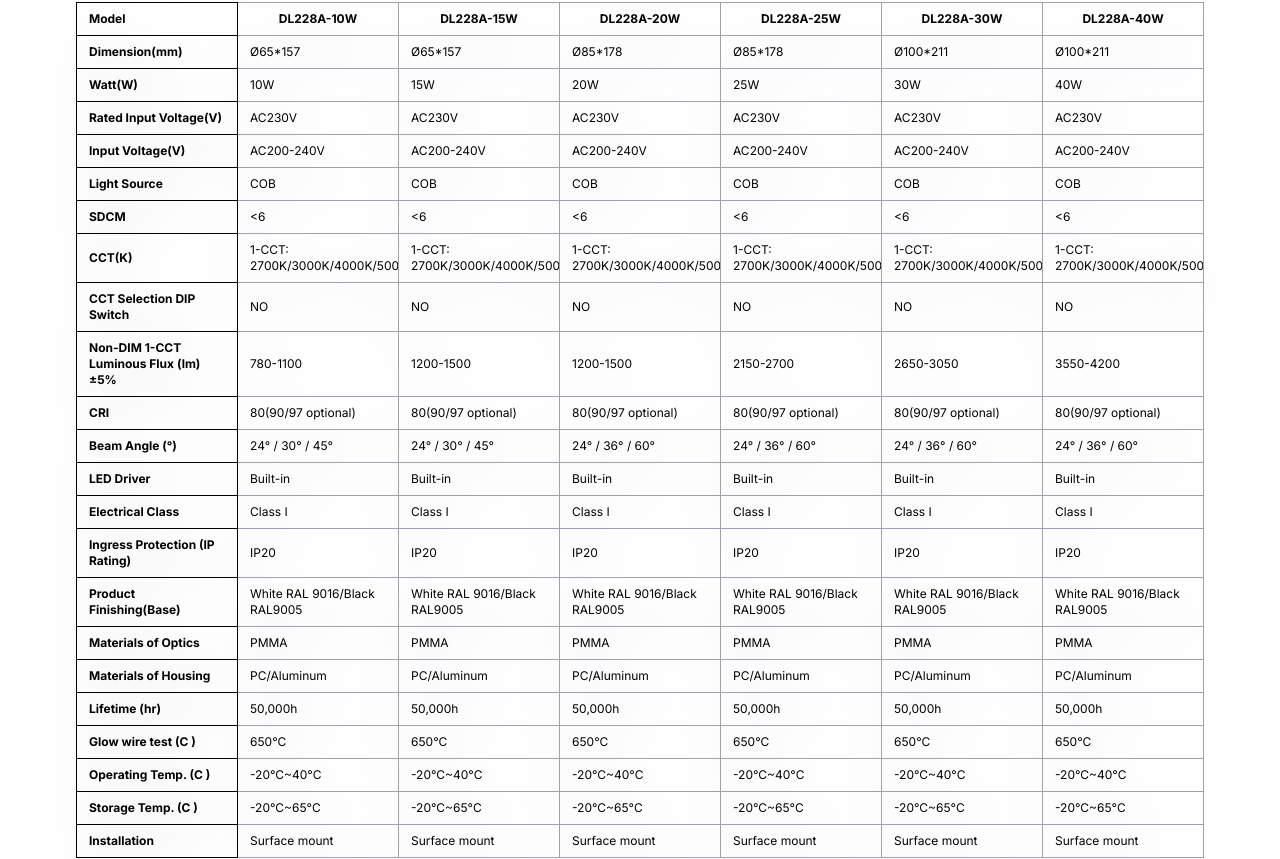
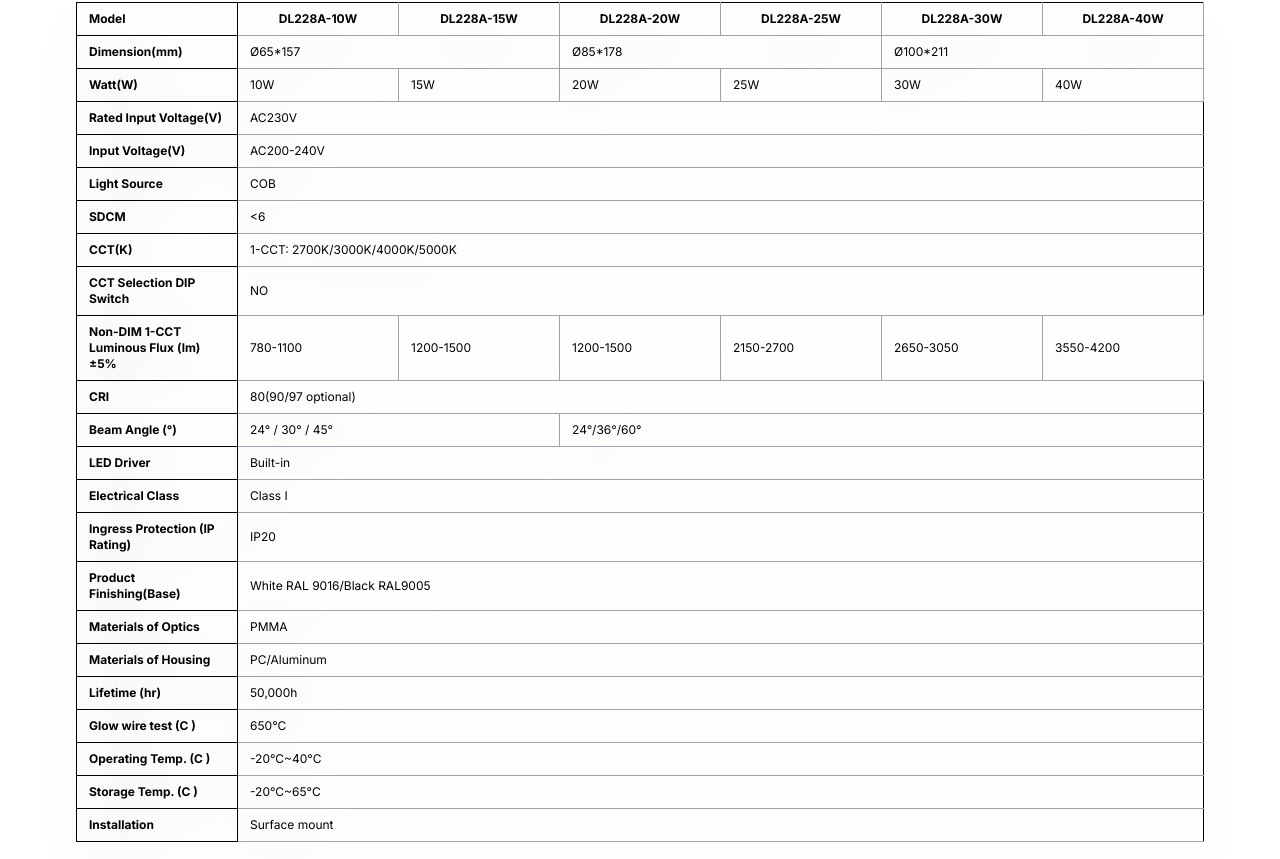
Before and after one commit to muthamizhyadav/auras-front, a React (Vite) app: page /home/products/indoorlights/dl228a in a window 1280 px wide. Shown: the part 886-1745 px from the top of the page. Built offline with nearby package versions, Linux system fonts and the light colour scheme.

Commit message:
datatable

```diff
--- a/src/components/IndoorLights/IndoorDL228.jsx
+++ b/src/components/IndoorLights/IndoorDL228.jsx
@@ -75,11 +75,11 @@ export const IndoorDL228 = () => {
     {
       name: "Dimension(mm)",
       spec1: "Ø65*157",
-      spec2: "Ø65*157",
+      spec2: "",
       spec3: "Ø85*178",
-      spec4: "Ø85*178",
+      spec4: "",
       spec5: "Ø100*211",
-      spec6: "Ø100*211",
+      spec6: "",
     },
     {
       name: "Watt(W)",
@@ -92,61 +92,61 @@ export const IndoorDL228 = () => {
     },
     {
       name: "Rated Input Voltage(V)",
-      spec1: "AC230V",
-      spec2: "AC230V",
-      spec3: "AC230V",
-      spec4: "AC230V",
-      spec5: "AC230V",
-      spec6: "AC230V",
+      spec1: <p className="w-[500px]">AC230V</p> ,
+      spec2: "",
+      spec3: "",
+      spec4: "",
+      spec5: "",
+      spec6: "",
 
     },
     {
       name: "Input Voltage(V)",
-      spec1: "AC200-240V",
-      spec2: "AC200-240V",
-      spec3: "AC200-240V",
-      spec4: "AC200-240V",
-      spec5: "AC200-240V",
-      spec6: "AC200-240V",
+      spec1: <p className="w-[500px]">AC200-240V</p>,
+      spec2: "",
+      spec3: "",
+      spec4: "",
+      spec5: "",
+      spec6: "",
 
     },
     {
       name: "Light Source",
-      spec1: "COB",
-      spec2: "COB",
-      spec3: "COB",
-      spec4: "COB",
-      spec5: "COB",
-      spec6: "COB",
+      spec1: <p className="w-[500px]">COB</p>,
+      spec2: "",
+      spec3: "",
+      spec4: "",
+      spec5: "",
+      spec6: "",
 
     },
     {
       name: "SDCM",
-      spec1: "<6",
-      spec2: "<6",
-      spec3: "<6",
-      spec4: "<6",
-      spec5: "<6",
-      spec6: "<6",
+      spec1: <p className="w-[500px]">&lt;6</p>,
+      spec2: "",
+      spec3: "",
+      spec4: "",
+      spec5: "",
+      spec6: "",
 
     },
     {
       name: "CCT(K)",
-      spec1: "1-CCT: 2700K/3000K/4000K/5000K",
-      spec2: "1-CCT: 2700K/3000K/4000K/5000K",
-      spec3: "1-CCT: 2700K/3000K/4000K/5000K",
-      spec4: "1-CCT: 2700K/3000K/4000K/5000K",
-      spec5: "1-CCT: 2700K/3000K/4000K/5000K",
-      spec6: "1-CCT: 2700K/3000K/4000K/5000K",
+      spec1: <p className="w-[500px]">1-CCT: 2700K/3000K/4000K/5000K</p>,
+      spec2: "",
+      spec3: "",
+      spec4: "",
+      spec5: "",
+      spec6: "",
     },
     {
       name: "CCT Selection DIP Switch",
-      spec1: "NO",
-      spec2: "NO",
-      spec3: "NO",
-      spec4: "NO",
-      spec5: "NO",
-      spec6: "NO",
+      spec1: <p className="w-[500px]">NO</p>,
+      spec2: "",
+      spec3: "",
+      spec4: "",
+      spec5: "",
+      spec6: "",
     },
     {
       name: "Non-DIM  1-CCT Luminous Flux (lm) ±5%",
@@ -160,131 +160,131 @@ export const IndoorDL228 = () => {
 
     {
       name: "CRI",
-      spec1: "80(90/97 optional)",
-      spec2: "80(90/97 optional)",
-      spec3: "80(90/97 optional)",
-      spec4: "80(90/97 optional)",
-      spec5: "80(90/97 optional)",
-      spec6: "80(90/97 optional)",
+      spec1: <p className="w-[500px]">80(90/97 optional)</p>,
+      spec2: "",
+      spec3: "",
+      spec4: "",
+      spec5: "",
+      spec6: "",
 
     },
     {
       name: "Beam Angle (°)",
       spec1: "24° / 30° / 45°",
-      spec2: "24° / 30° / 45°",
-      spec3: "24° / 36° / 60°",
-      spec4: "24° / 36° / 60°",
-      spec5: "24° / 36° / 60°",
-      spec6: "24° / 36° / 60°",
+      spec2: "",
+      spec3: "24°/36°/60°",
+      spec4: "",
+      spec5: "",
+      spec6: "",
     },
     {
       name: "LED Driver",
-      spec1: "Built-in",
-      spec2: "Built-in",
-      spec3: "Built-in",
-      spec4: "Built-in",
-      spec5: "Built-in",
-      spec6: "Built-in",
+      spec1: <p className="w-[500px]">Built-in</p>,
+      spec2: "",
+      spec3: "",
+      spec4: "",
+      spec5: "",
+      spec6: "",
 
     },
     {
       name: "Electrical Class",
-      spec1: "Class I",
-      spec2: "Class I",
-      spec3: "Class I",
-      spec4: "Class I",
-      spec5: "Class I",
-      spec6: "Class I",
+      spec1: <p className="w-[500px]">Class I</p>,
+      spec2: "",
+      spec3: "",
+      spec4: "",
+      spec5: "",
+      spec6: "",
 
     },
     {
       name: "Ingress Protection (IP Rating)",
-      spec1: "IP20",
-      spec2: "IP20",
-      spec3: "IP20",
-      spec4: "IP20",
-      spec5: "IP20",
-      spec6: "IP20",
+      spec1: <p className="w-[500px]">IP20</p>,
+      spec2: "",
+      spec3: "",
+      spec4: "",
+      spec5: "",
+      spec6: "",
 
     },
     {
       name: "Product Finishing(Base)",
-      spec1: "White RAL 9016/Black RAL9005",
-      spec2: "White RAL 9016/Black RAL9005",
-      spec3: "White RAL 9016/Black RAL9005",
-      spec4: "White RAL 9016/Black RAL9005",
-      spec5: "White RAL 9016/Black RAL9005",
-      spec6: "White RAL 9016/Black RAL9005",
+      spec1: <p className="w-[500px]">White RAL 9016/Black RAL9005</p>,
+      spec2: "",
+      spec3: "",
+      spec4: "",
+      spec5: "",
+      spec6: "",
 
     },
     {
       name: "Materials of Optics",
-      spec1: "PMMA",
-      spec2: "PMMA",
-      spec3: "PMMA",
-      spec4: "PMMA",
-      spec5: "PMMA",
-      spec6: "PMMA",
+      spec1: <p className="w-[500px]">PMMA</p>,
+      spec2: "",
+      spec3: "",
+      spec4: "",
+      spec5: "",
+      spec6: "",
 
     },
     {
       name: "Materials of Housing",
-      spec1: "PC/Aluminum",
-      spec2: "PC/Aluminum",
-      spec3: "PC/Aluminum",
-      spec4: "PC/Aluminum",
-      spec5: "PC/Aluminum",
-      spec6: "PC/Aluminum",
+      spec1: <p className="w-[500px]">PC/Aluminum</p>,
+      spec2: "",
+      spec3: "",
+      spec4: "",
+      spec5: "",
+      spec6: "",
 
     },
     {
       name: "Lifetime (hr)",
-      spec1: "50,000h",
-      spec2: "50,000h",
-      spec3: "50,000h",
-      spec4: "50,000h",
-      spec5: "50,000h",
-      spec6: "50,000h",
+      spec1: <p className="w-[500px]">50,000h</p>,
+      spec2: "",
+      spec3: "",
+      spec4: "",
+      spec5: "",
+      spec6: "",
 
     },
     {
       name: "Glow wire test (C )",
-      spec1: "650°C",
-      spec2: "650°C",
-      spec3: "650°C",
-      spec4: "650°C",
-      spec5: "650°C",
-      spec6: "650°C",
+      spec1: <p className="w-[500px]">650°C</p>,
+      spec2: "",
+      spec3: "",
+      spec4: "",
+      spec5: "",
+      spec6: "",
 
     },
     {
       name: "Operating Temp. (C )",
-      spec1: "-20°C~40°C",
-      spec2: "-20°C~40°C",
-      spec3: "-20°C~40°C",
-      spec4: "-20°C~40°C",
-      spec5: "-20°C~40°C",
-      spec6: "-20°C~40°C",
+      spec1: <p className="w-[500px]">-20°C~40°C</p>,
+      spec2: "",
+      spec3: "",
+      spec4: "",
+      spec5: "",
+      spec6: "",
 
     },
     {
       name: "Storage Temp. (C )	",
-      spec1: "-20°C~65°C",
-      spec2: "-20°C~65°C",
-      spec3: "-20°C~65°C",
-      spec4: "-20°C~65°C",
-      spec5: "-20°C~65°C",
-      spec6: "-20°C~65°C",
+      spec1: <p className="w-[500px]">-20°C~65°C</p>,
+      spec2: "",
+      spec3: "",
+      spec4: "",
+      spec5: "",
+      spec6: "",
 
     },
     {
       name: "Installation",
-      spec1: "Surface mount",
-      spec2: "Surface mount",
-      spec3: "Surface mount",
-      spec4: "Surface mount",
-      spec5: "Surface mount",
-      spec6: "Surface mount",
+      spec1: <p className="w-[500px]">Surface mount</p>,
+      spec2: "",
+      spec3: "",
+      spec4: "",
+      spec5: "",
+      spec6: "",
 
     },
 
@@ -407,28 +407,28 @@ export const IndoorDL228 = () => {
           </div>
 
           <div className="w-full p-5 overflow-x-scroll drop-shadow-2xl">
-            <table className="border-collapse border border-black w-full" style={{tableLayout:"fixed"}}>
-              <thead>
+            <table className="border border-black xl:w-full w-[1400px]" style={{tableLayout:"fixed"}}>
+              <thead className="border-b border-gray-400">
                 <tr>
-                  <th className="border border-black text-xs px-3 py-2 text-start ">
+                  <th className="border-r border-black text-xs px-3 py-2 text-start ">
                     Model
                   </th>
-                  <th className="border border-gray-400 text-xs px-3 py-2">
+                  <th className="border-r border-gray-400 text-xs px-3 py-2">
                   DL228A-10W
                   </th>
-                  <th className="border border-gray-400 text-xs px-3 py-2">
+                  <th className="border-r border-gray-400 text-xs px-3 py-2">
                   DL228A-15W
                   </th>
-                  <th className="border border-gray-400 text-xs px-3 py-2">
+                  <th className="border-r border-gray-400 text-xs px-3 py-2">
                   DL228A-20W
                   </th>
-                  <th className="border border-gray-400 text-xs px-3 py-2">
+                  <th className="border-r border-gray-400 text-xs px-3 py-2">
                   DL228A-25W
                   </th>
-                  <th className="border border-gray-400 text-xs px-3 py-2">
+                  <th className="border-r border-gray-400 text-xs px-3 py-2">
                   DL228A-30W
                   </th>
-                  <th className="border border-gray-400 text-xs px-3 py-2">
+                  <th className="border-r border-gray-400 text-xs px-3 py-2">
                   DL228A-40W
                   </th>
 
@@ -437,25 +437,85 @@ export const IndoorDL228 = () => {
               <tbody>
                 {Specification.map((item, index) => (
                   <tr key={index}>
-                    <td className="border border-black text-xs px-3 py-2 font-semibold overflow-x-auto">
+                    <td className="border-b border-t border-r border-black text-xs px-3 py-2 font-semibold ">
                       {item.name}
                     </td>
-                    <td className="border border-gray-400 text-xs px-3 py-2 overflow-x-auto">
+                    <td
+                      className={` border-b border-gray-400 text-xs px-3 py-2   ${
+                        item.name === "Dimension(mm)"
+                          ? ""
+                          : item.name === "Watt(W)"
+                          ? "border-r"
+                          : item.name ===
+                            "Non-DIM  1-CCT Luminous Flux (lm) ±5%"
+                          ? "border-r" : ""
+                      }`}
+                    >
                       {item.spec1}
                     </td>
-                    <td className="border border-gray-400 text-xs px-3 py-2 overflow-x-auto">
+                    <td
+                      className={` border-b border-gray-400 text-xs px-3 py-2   ${
+                        item.name === "Dimension(mm)"
+                          ? "border-r"
+                          : item.name === "Watt(W)"
+                          ? "border-r"
+                          : item.name ===
+                            "Non-DIM  1-CCT Luminous Flux (lm) ±5%"
+                          ? "border-r" : item.name === "Beam Angle (°)" ? "border-r" : ""
+                      }`}
+                    >
                       {item.spec2}
                     </td>
-                    <td className="border border-gray-400 text-xs px-3 py-2 overflow-x-auto">
+                    <td
+                      className={` border-b border-gray-400 text-xs px-3 py-2   ${
+                        item.name === "Dimension(mm)"
+                          ? ""
+                          : item.name === "Watt(W)"
+                          ? "border-r"
+                          : item.name ===
+                            "Non-DIM  1-CCT Luminous Flux (lm) ±5%"
+                          ? "border-r" :  ""
+                      }`}
+                    >
                       {item.spec3}
                     </td>
-                    <td className="border border-gray-400 text-xs px-3 py-2 overflow-x-auto">
+                    <td
+                      className={` border-b border-gray-400 text-xs px-3 py-2   ${
+                        item.name === "Dimension(mm)"
+                          ? "border-r"
+                          : item.name === "Watt(W)"
+                          ? "border-r"
+                          : item.name ===
+                            "Non-DIM  1-CCT Luminous Flux (lm) ±5%"
+                          ? "border-r" : ""
+                      }`}
+                    >
                       {item.spec4}
                     </td>
-                    <td className="border border-gray-400 text-xs px-3 py-2 overflow-x-auto">
+                    <td
+                      className={` border-b border-gray-400 text-xs px-3 py-2   ${
+                        item.name === "Dimension(mm)"
+                          ? ""
+                          : item.name === "Watt(W)"
+                          ? "border-r"
+                          : item.name ===
+                            "Non-DIM  1-CCT Luminous Flux (lm) ±5%"
+                          ? "border-r" : ""
+                      }`}
+                    >
                       {item.spec5}
                     </td>
-                    <td className="border border-gray-400 text-xs px-3 py-2 overflow-x-auto">
+                    <td
+                      className={` border-b border-gray-400 text-xs px-3 py-2   ${
+                        item.name === "Dimension(mm)"
+                          ? "border-r"
+                          : item.name === "Watt(W)"
+                          ? "border-r"
+                          : item.name ===
+                            "Non-DIM  1-CCT Luminous Flux (lm) ±5%"
+                          ? "border-r" : ""
+                      }`}
+                    >
                       {item.spec6}
                     </td>
 
```
